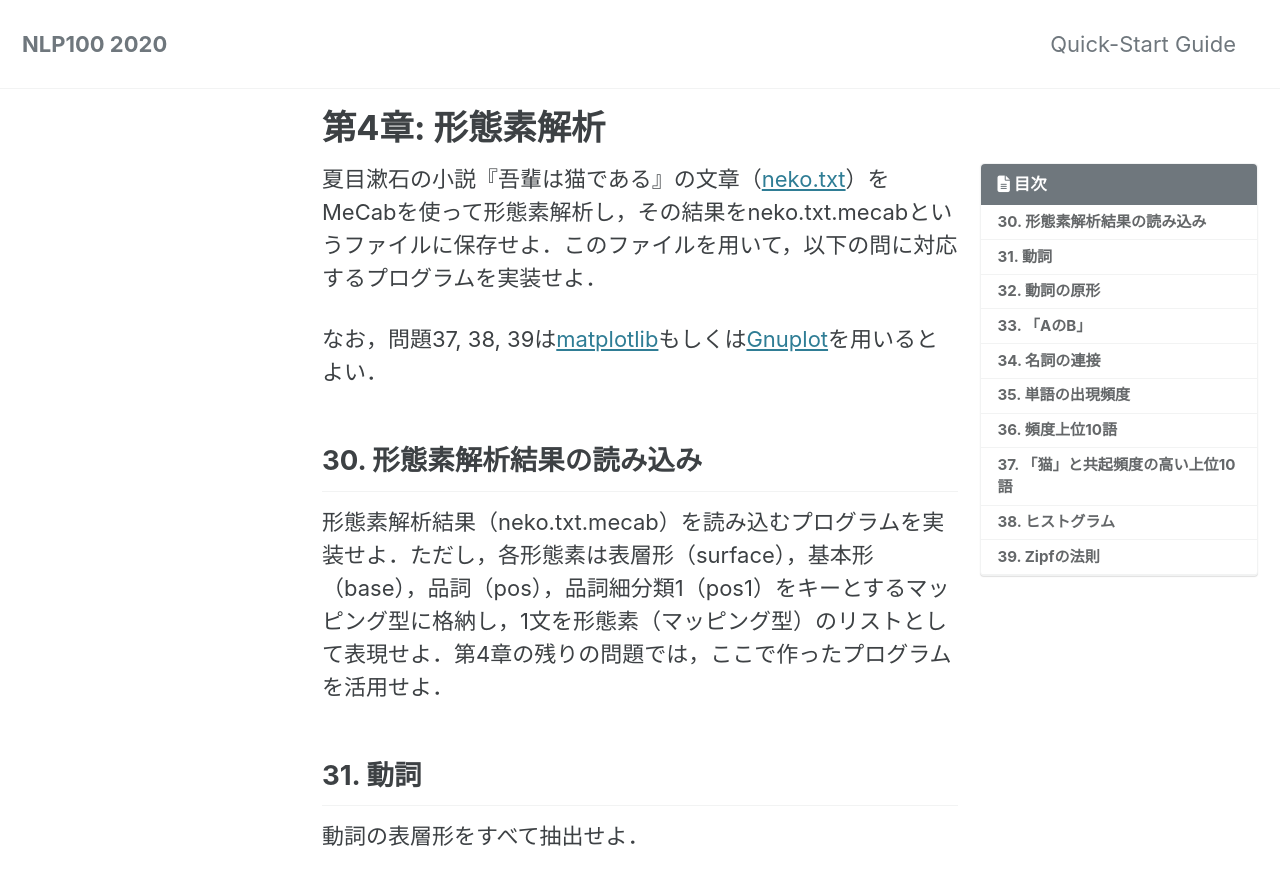
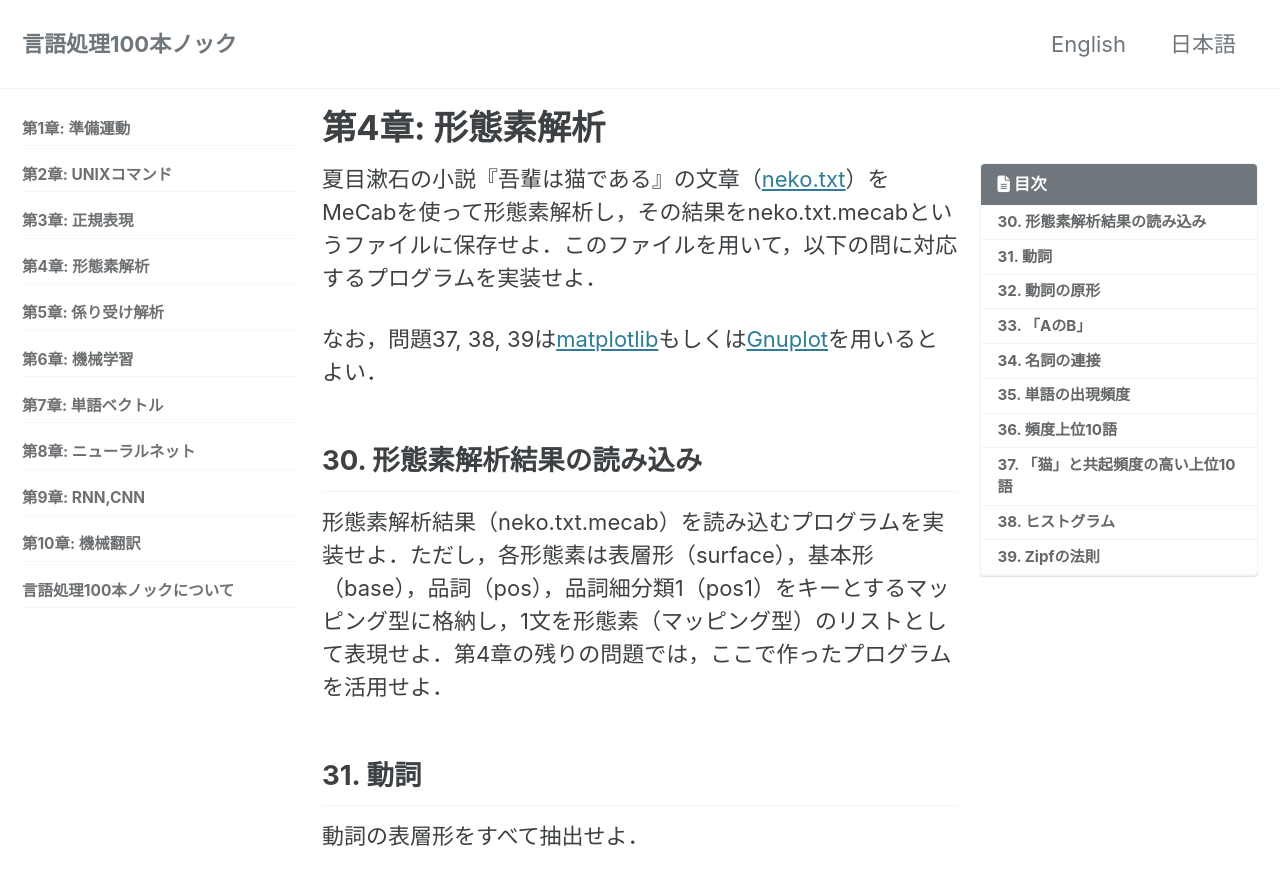
Before and after one commit to nlp100/nlp100.github.io, a Jekyll site: the page built from ja/ch04.md, in a window 1280 px wide and 900 px high. Shown: the top 885 px of the window. Built offline with Jekyll 4.4.1, drawn with Linux system fonts in a browser that asks for light colours; cached includes are drawn as plain includes; nearby versions of some CDN libraries.

Commit message:
The initial working version.

```diff
--- a/_data/navigation.yml
+++ b/_data/navigation.yml
@@ -1,12 +1,59 @@
-# main links
-main:
-  - title: "Quick-Start Guide"
-    url: https://mmistakes.github.io/minimal-mistakes/docs/quick-start-guide/
-  # - title: "About"
-  #   url: https://mmistakes.github.io/minimal-mistakes/about/
-  # - title: "Sample Posts"
-  #   url: /year-archive/
-  # - title: "Sample Collections"
-  #   url: /collection-archive/
-  # - title: "Sitemap"
-  #   url: /sitemap/
+
+titles:
+  en:
+    title: "NLP 100 Exercise"
+  ja:
+    title: "言語処理100本ノック"
+
+languages:
+  - id: "en"
+    title: "English"
+  - id: "ja"
+    title: "日本語"
+
+
+sidebar_ja:
+  - title: "第1章: 準備運動"
+    url: /ja/ch01.html
+  - title: "第2章: UNIXコマンド"
+    url: /ja/ch02.html
+  - title: "第3章: 正規表現"
+    url: /ja/ch03.html
+  - title: "第4章: 形態素解析"
+    url: /ja/ch04.html
+  - title: "第5章: 係り受け解析"
+    url: /ja/ch05.html
+  - title: "第6章: 機械学習"
+    url: /ja/ch06.html
+  - title: "第7章: 単語ベクトル"
+    url: /ja/ch07.html
+  - title: "第8章: ニューラルネット"
+    url: /ja/ch08.html
+  - title: "第9章: RNN,CNN"
+    url: /ja/ch09.html
+  - title: "第10章: 機械翻訳"
+    url: /ja/ch10.html
+  - title: "言語処理100本ノックについて"
+    url: /ja/about.html
+
+sidebar_en:
+  - title: "Ch 1: Warm-up"
+    url: /en/ch01.html
+  - title: "Ch 2: UNIX commands"
+    url: /en/ch02.html
+  - title: "Ch 3: Regular Expression"
+    url: /en/ch03.html
+  - title: "Ch 4: POS tagging"
+    url: /en/ch04.html
+  - title: "Ch 5: Syntactic parsing"
+    url: /en/ch05.html
+  - title: "Ch 6: Machine learning"
+    url: /en/ch06.html
+  - title: "Ch 7: Word embeddings"
+    url: /en/ch07.html
+  - title: "Ch 8: Neural networks"
+    url: /en/ch08.html
+  - title: "Ch 9: RNN and CNN"
+    url: /en/ch09.html
+  - title: "Ch 10: Machine translation"
+    url: /en/ch10.html
```
Also changed, not shown: index.html (+16 -4 lines), minimal-mistakes-jekyll.gemspec (added).
